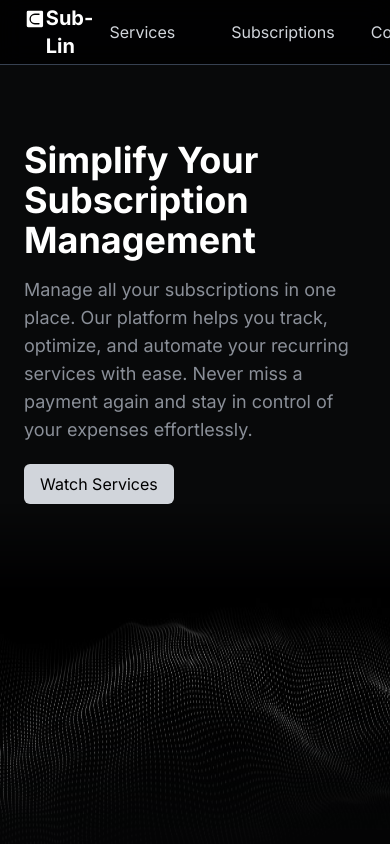
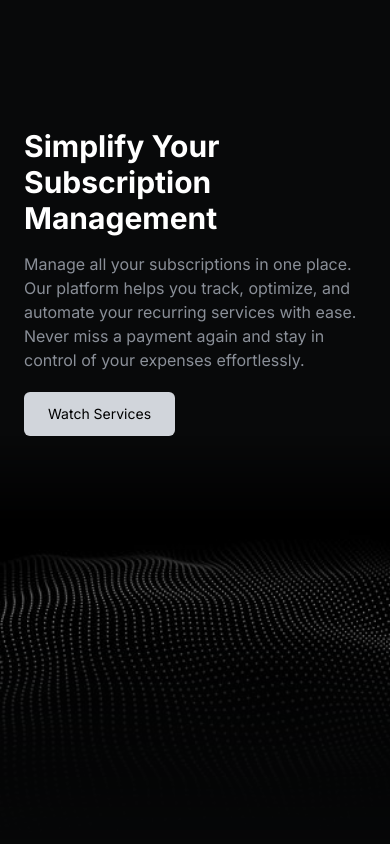
Before and after one commit to danipoav/Subs-app, a React (Vite) app: page / in a window 390 px wide. Shown: the top 844 px of the page. Built offline with nearby package versions, Linux system fonts and the light colour scheme; no server answers.

Commit message:
Changing to responsive

```diff
--- a/src/components/Hero.tsx
+++ b/src/components/Hero.tsx
@@ -22,27 +22,44 @@ export default function Hero() {
 
     return (
         <>
-            <section className="w-full max-w-6xl mx-auto text-left pt-35 px-6">
-                <h1 className={`text-4xl md:text-6xl font-bold transition-all duration-1000 max-w-4xl${isVisible ? " opacity-100 translate-y-0" : " opacity-0 translate-y-10"}`}>{
-                    status === 'authenticated' ? `Welcome back, ${user?.name}. Ready to take control?` : 'Simplify Your Subscription Management'
-                }</h1>
-                <p className={`mt-4 text-lg md:text-xl max-w-2xl text-left transition-all duration-1000 delay-300 ${isVisible ? "opacity-100 translate-y-0" : "opacity-0 translate-y-10"}`} style={{ color: "#8a8f98" }}>
-                    {status === 'authenticated' ? 'Take charge of your digital services with confidence. Our platform centralizes all your recurring subscriptions, giving you full visibility and control. From budgeting to smart reminders.'
-                        : 'Manage all your subscriptions in one place. Our platform helps you track, optimize, and automate your recurring services with ease. Never miss a payment again and stay in control of your expenses effortlessly.'}
+            <section className="w-full max-w-6xl mx-auto text-left px-6 pt-32 md:pt-40">
+        <h1 className={`text-3xl sm:text-4xl md:text-6xl font-bold transition-all duration-1000 max-w-4xl ${isVisible ? "opacity-100 translate-y-0" : "opacity-0 translate-y-10"}`}>
+          {status === 'authenticated'
+            ? `Welcome back, ${user?.name}. Ready to take control?`
+            : 'Simplify Your Subscription Management'
+          }
+        </h1>
+
+        <p className={`mt-4 text-md sm:text-lg md:text-xl max-w-2xl text-left transition-all duration-1000 delay-300 ${isVisible ? "opacity-100 translate-y-0" : "opacity-0 translate-y-10"}`} style={{ color: "#8a8f98" }}>
+          {status === 'authenticated'
+            ? 'Take charge of your digital services with confidence. Our platform centralizes all your recurring subscriptions, giving you full visibility and control. From budgeting to smart reminders.'
+            : 'Manage all your subscriptions in one place. Our platform helps you track, optimize, and automate your recurring services with ease. Never miss a payment again and stay in control of your expenses effortlessly.'
+          }
         </p>
-                <div className={`${isVisible ? " opacity-100 translate-y-0" : "opacity-0 translate-y-10"} pt-5 transition-all duration-1000 delay-700`}>
-                    <button onClick={showServices} className={`bg-gray-300 text-black px-4 py-2 rounded-md hover:bg-white transition-all cursor-pointer`}>
+
+        <div className={`${isVisible ? "opacity-100 translate-y-0" : "opacity-0 translate-y-10"} pt-5 transition-all duration-1000 delay-700`}>
+          <button
+            onClick={showServices}
+            className="bg-gray-300 text-black px-6 py-3 rounded-md hover:bg-white transition-all text-sm sm:text-base cursor-pointer"
+          >
             Watch Services
           </button>
         </div>
       </section>
-            <img src={heroImage} alt="Heroimg" className={` w-full delay-1200 duration-1000 transition-all${isVisible ? " opacity-100 translate-y-0" : " opacity-0 translate-y-10"}`} style={{
+
+      <img
+        src={heroImage}
+        alt="Heroimg"
+        className={`w-full delay-1200 duration-1000 transition-all object-cover  ${isVisible ? "opacity-100 translate-y-0" : "opacity-0 translate-y-10"}`}
+        style={{
           WebkitMaskImage:
             "linear-gradient(to bottom, rgba(0,0,0,0) 0%, rgba(0,0,0,1) 20%, rgba(0,0,0,1) 40%, rgba(0,0,0,0) 100%)",
           maskImage:
             "linear-gradient(to bottom, rgba(0,0,0,0) 0%, rgba(0,0,0,1) 20%, rgba(0,0,0,1) 40%, rgba(0,0,0,0) 100%)",
-                height: "465px"
-            }} />
+          height: "465px",
+        }}
+      />
+
         </>
     )
 }
--- a/src/components/Navbar.tsx
+++ b/src/components/Navbar.tsx
@@ -4,12 +4,18 @@ import { useNavigate } from "react-router-dom";
 import { AppDispatch, RootState } from "../features/store";
 import { logout } from "../features/auth/authSlice";
 import { toast } from "react-toastify";
+import { useState } from "react";
 
 
 export default function Navbar() {
     const navigate = useNavigate();
     const { token } = useSelector((state: RootState) => state.auth);
     const dispatch = useDispatch<AppDispatch>();
+    const [menuOpen, setMenuOpen] = useState(false);
+
+    const toggleMenu = () => {
+        setMenuOpen(!menuOpen);
+    };
 
     const handleLogOut = () => {
         dispatch(logout());
@@ -40,7 +46,7 @@ export default function Navbar() {
 
     return (
         <>
-            <nav className=" fixed top-0 left-0 w-full bg-black bg-opacity-80 backdrop-blur-md z-10 border-b border-gray-700" style={{ color: "#f7f8f8" }}>
+            <nav className="hidden top-0 left-0 w-full bg-black bg-opacity-80 backdrop-blur-md z-10 border-b border-gray-700 " style={{ color: "#f7f8f8" }}>
                 <div className="max-w-6xl mx-auto px-6 flex justify-between items-center h-16">
                     <div onClick={handleBeginning} className=" text-xl font-bold text-white flex cursor-pointer"><PiSubsetProperOfFill size={30} />Sub-Lin</div>
                     <div className=" md:flex space-x-5">
```
Lines whose indentation alone changed are shown as unchanged.
